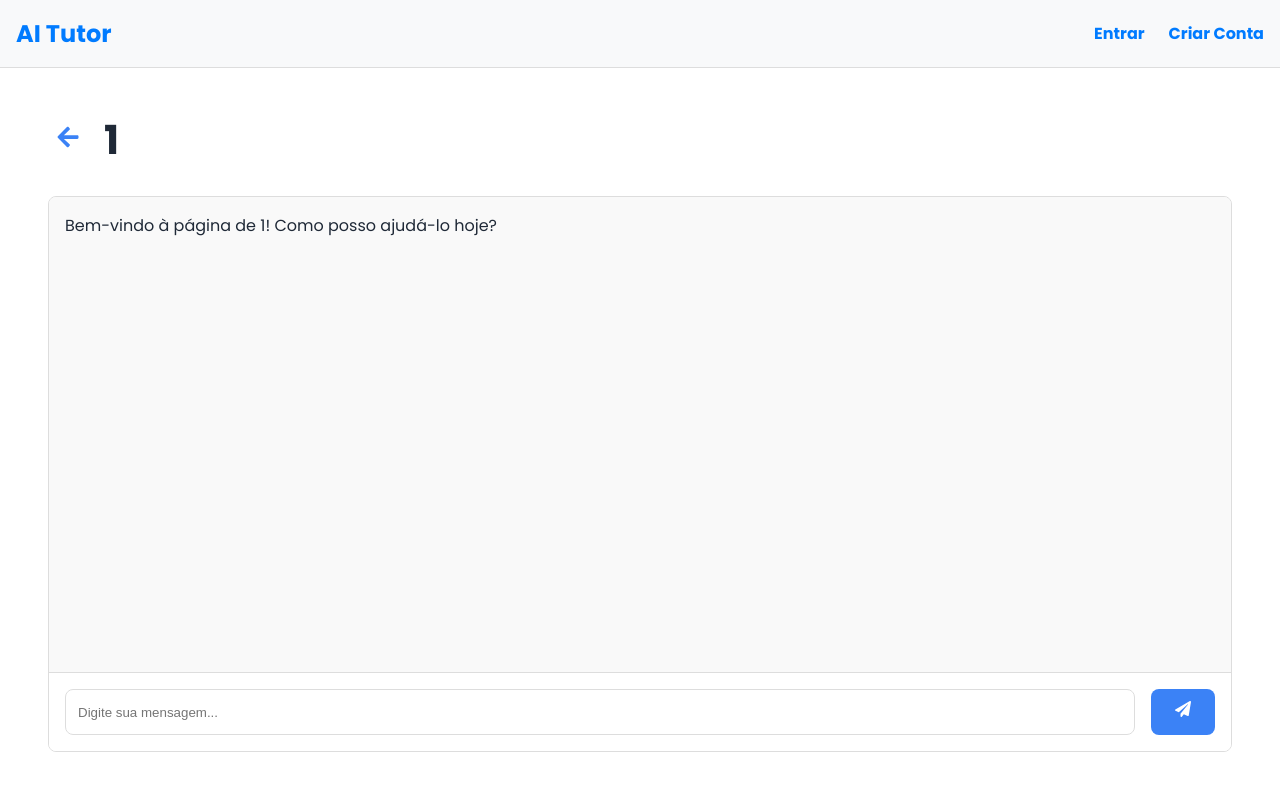
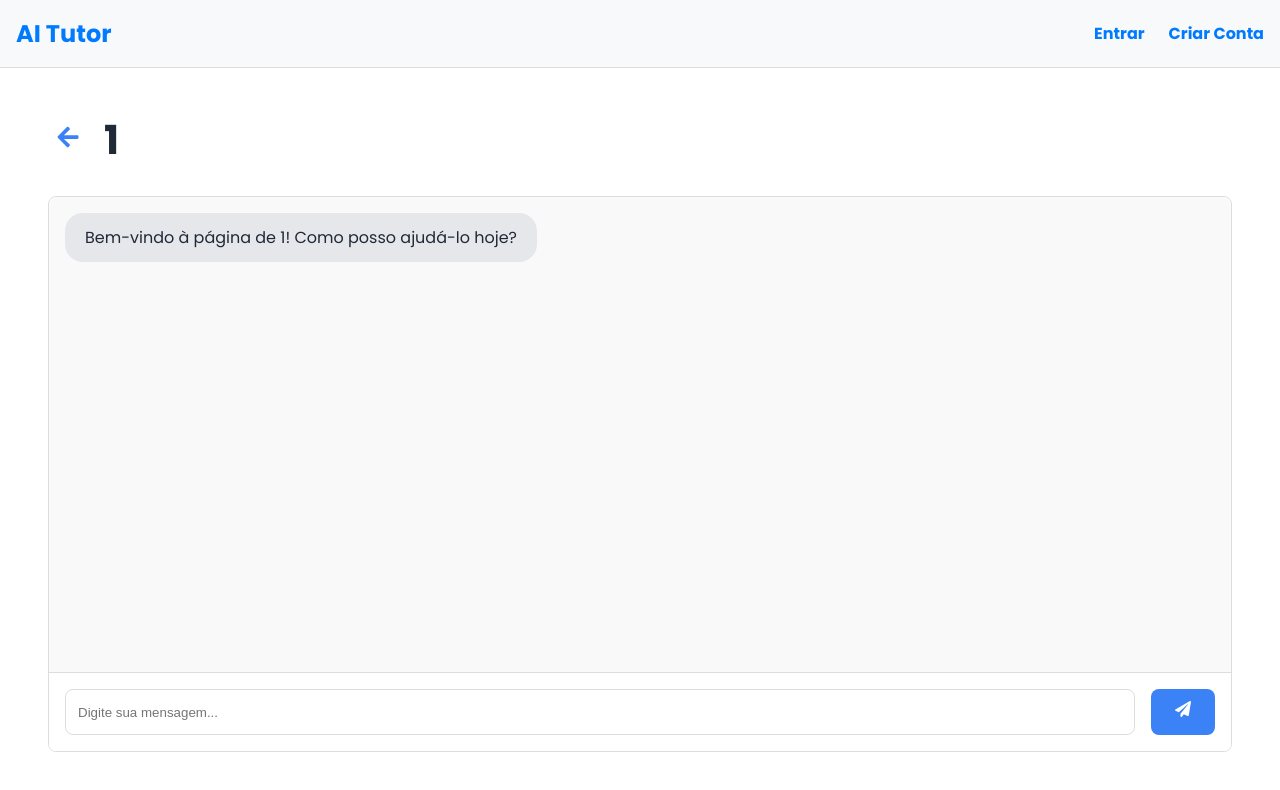
Before and after one commit to duMagnus/ai-tutor, a React (Vite) app in the folder frontend/: page /subject/1 in a window 1280 px wide. Shown: the top 790 px of the page. Built offline with nearby package versions, Linux system fonts and the light colour scheme; no server answers.

Commit message:
add loading to chat

```diff
--- a/frontend/src/pages/Page.css
+++ b/frontend/src/pages/Page.css
@@ -17,3 +17,8 @@
   max-width: 400px;
   width: 100%;
 }
+
+@keyframes spin {
+  0% { transform: rotate(0deg); }
+  100% { transform: rotate(360deg); }
+}
--- a/frontend/src/pages/SubjectPage.jsx
+++ b/frontend/src/pages/SubjectPage.jsx
@@ -20,25 +20,23 @@ function SubjectPage() {
       setLoading(true);
       const userInput = input;
       setInput('');
-      let lastText = '';
       let llmMessageIndex = null;
+      // Add a loading message from LLM
+      setMessages((prev) => [...prev, { sender: 'LLM', loading: true, text: '' }]);
       streamMessageToLLM(
         userInput,
         (fullText) => {
           setMessages((prev) => {
-            // If we haven't added the LLM message yet, add it once and remember its index
-            if (llmMessageIndex === null) {
-              llmMessageIndex = prev.length;
-              return [...prev, { sender: 'LLM', text: fullText }];
-            } else if (prev[llmMessageIndex]) {
-              // Update only the last LLM message if it exists
+            // Find the last LLM message (with or without loading)
+            const idx = prev.map((msg, i) => ({msg, i})).reverse().find(({msg}) => msg.sender === 'LLM')?.i;
+            if (idx !== undefined) {
+              // Update the last LLM message with the streamed text
               const updated = [...prev];
-              updated[llmMessageIndex] = { ...updated[llmMessageIndex], text: fullText };
+              updated[idx] = { sender: 'LLM', text: fullText };
               return updated;
-            } else {
-              // Defensive: fallback to appending if index is out of bounds
-              return [...prev, { sender: 'LLM', text: fullText }];
             }
+            // Fallback: append if not found
+            return [...prev, { sender: 'LLM', text: fullText }];
           });
         },
         () => {
@@ -77,9 +75,43 @@ function SubjectPage() {
               <div
                 key={index}
                 className={`chat-message ${msg.sender === 'Student' ? 'student' : 'llm'}`}
-                style={{ marginBottom: '1rem', textAlign: msg.sender === 'Student' ? 'right' : 'left' }}
+                style={{
+                  marginBottom: '1rem',
+                  textAlign: msg.sender === 'Student' ? 'right' : 'left',
+                  display: 'flex',
+                  justifyContent: msg.sender === 'Student' ? 'flex-end' : 'flex-start',
+                }}
               >
-                {msg.text}
+                {msg.loading ? (
+                  <span
+                    style={{
+                      display: 'inline-block',
+                      padding: '0.75rem 1.25rem',
+                      borderRadius: '18px',
+                      backgroundColor: '#e5e7eb',
+                      color: '#1f2937',
+                      maxWidth: '70%',
+                    }}
+                  >
+                    <svg width="20" height="20" viewBox="0 0 50 50" style={{ verticalAlign: 'middle', marginRight: '0.5rem', animation: 'spin 1s linear infinite' }}>
+                      <circle cx="25" cy="25" r="20" stroke="#3b82f6" strokeWidth="5" fill="none" strokeDasharray="90" strokeDashoffset="60" />
+                    </svg>
+                  </span>
+                ) : (
+                  <span
+                    style={{
+                      display: 'inline-block',
+                      padding: '0.75rem 1.25rem',
+                      borderRadius: '18px',
+                      backgroundColor: msg.sender === 'Student' ? '#3b82f6' : '#e5e7eb',
+                      color: msg.sender === 'Student' ? '#fff' : '#1f2937',
+                      maxWidth: '70%',
+                      wordBreak: 'break-word',
+                    }}
+                  >
+                    {msg.text}
+                  </span>
+                )}
               </div>
             ))}
           </div>
@@ -94,11 +126,20 @@ function SubjectPage() {
               disabled={loading}
             />
             <button onClick={handleSend} style={{ padding: '0.75rem 1.5rem', backgroundColor: '#3b82f6', color: '#fff', border: 'none', borderRadius: '8px', cursor: 'pointer' }} disabled={loading}>
-              {loading ? <span style={{ fontSize: '0.9rem' }}>...</span> : <FaPaperPlane size={16} />}
+              {loading ? (
+                <span style={{ display: 'flex', alignItems: 'center', justifyContent: 'center' }}>
+                  <svg width="20" height="20" viewBox="0 0 50 50" style={{ animation: 'spin 1s linear infinite' }}>
+                    <circle cx="25" cy="25" r="20" stroke="#fff" strokeWidth="5" fill="none" strokeDasharray="90" strokeDashoffset="60" />
+                  </svg>
+                </span>
+              ) : (
+                <FaPaperPlane size={16} />
+              )}
             </button>
           </div>
         </div>
       </div>
+      {/* Move keyframes to CSS file instead of inline style */}
     </div>
   );
 }
```
